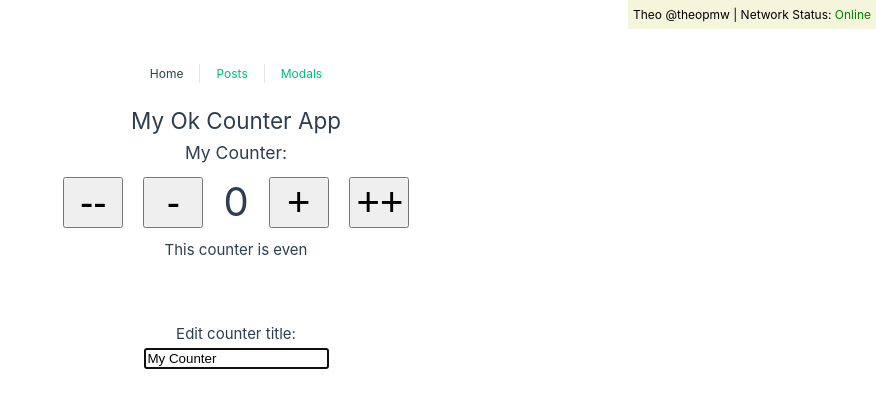
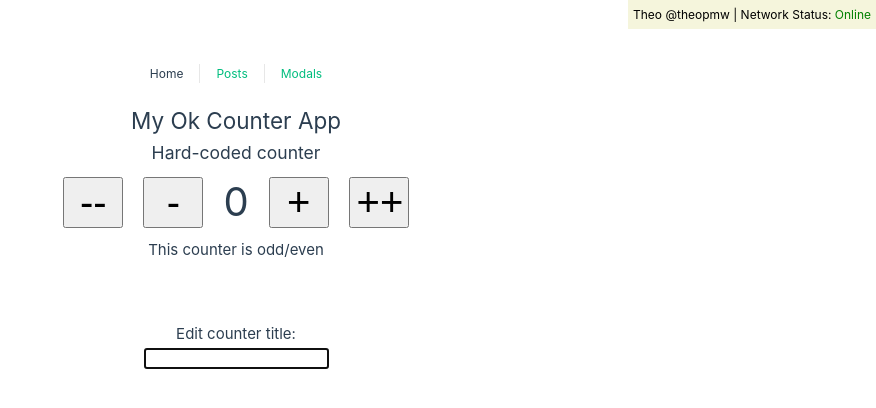
Before and after one commit to theopmw/vue-3-composition-api, a Vue app in the folder vue-composition-api-basics/: page / in a window 1280 px wide. Shown: the top 408 px of the page, without its empty margins (404-1280 px from the left). Built offline with nearby package versions, Linux system fonts and the light colour scheme.

Commit message:
Remove useCounter composable

```diff
--- a/vue-composition-api-basics/src/views/HomeView.vue
+++ b/vue-composition-api-basics/src/views/HomeView.vue
@@ -2,21 +2,21 @@
   <div class="home">
     <h2 ref="appTitleRef">{{ appTitle }}</h2>
 
-    <h3>{{ counterData.title }}:</h3>
+    <h3>Hard-coded counter</h3>
 
     <div>
-      <button @click="decreaseCounter(2)" class="btn">--</button>
-      <button @click="decreaseCounter(1)" class="btn">-</button>
-      <span class="counter">{{ counterData.count }}</span>
-      <button @click="increaseCounter(1, $event)" class="btn">+</button>
-      <button @click="increaseCounter(2)" class="btn">++</button>
+      <button class="btn">--</button>
+      <button class="btn">-</button>
+      <span class="counter">0</span>
+      <button class="btn">+</button>
+      <button class="btn">++</button>
     </div>
 
-    <p>This counter is {{ oddOrEven }}</p>
+    <p>This counter is odd/even</p>
 
     <div class="edit">
       <h4>Edit counter title:</h4>
-      <input v-model="counterData.title" type="text" v-autofocus />
+      <input type="text" v-autofocus />
     </div>
   </div>
 </template>
@@ -27,7 +27,6 @@
 */
 
 import { ref, onMounted } from 'vue';
-import { useCounter } from '../use/useCounter';
 import { vAutofocus } from '@/directives/vAutofocus';
 
 /*
@@ -48,8 +47,8 @@ onMounted(() => {
 
 // access useCounter composable using destucturing
 // allows you to pull out just the things you want to extract from the composable
-const { counterData, oddOrEven, increaseCounter, decreaseCounter } =
-  useCounter();
+// const { counterData, oddOrEven, increaseCounter, decreaseCounter } =
+//   useCounter();
 
 // or assign the whole composable to a variable:
 // using this method you must prepend everywhere you use the data from the composable with the variable name and . (eg: counter.)
```
